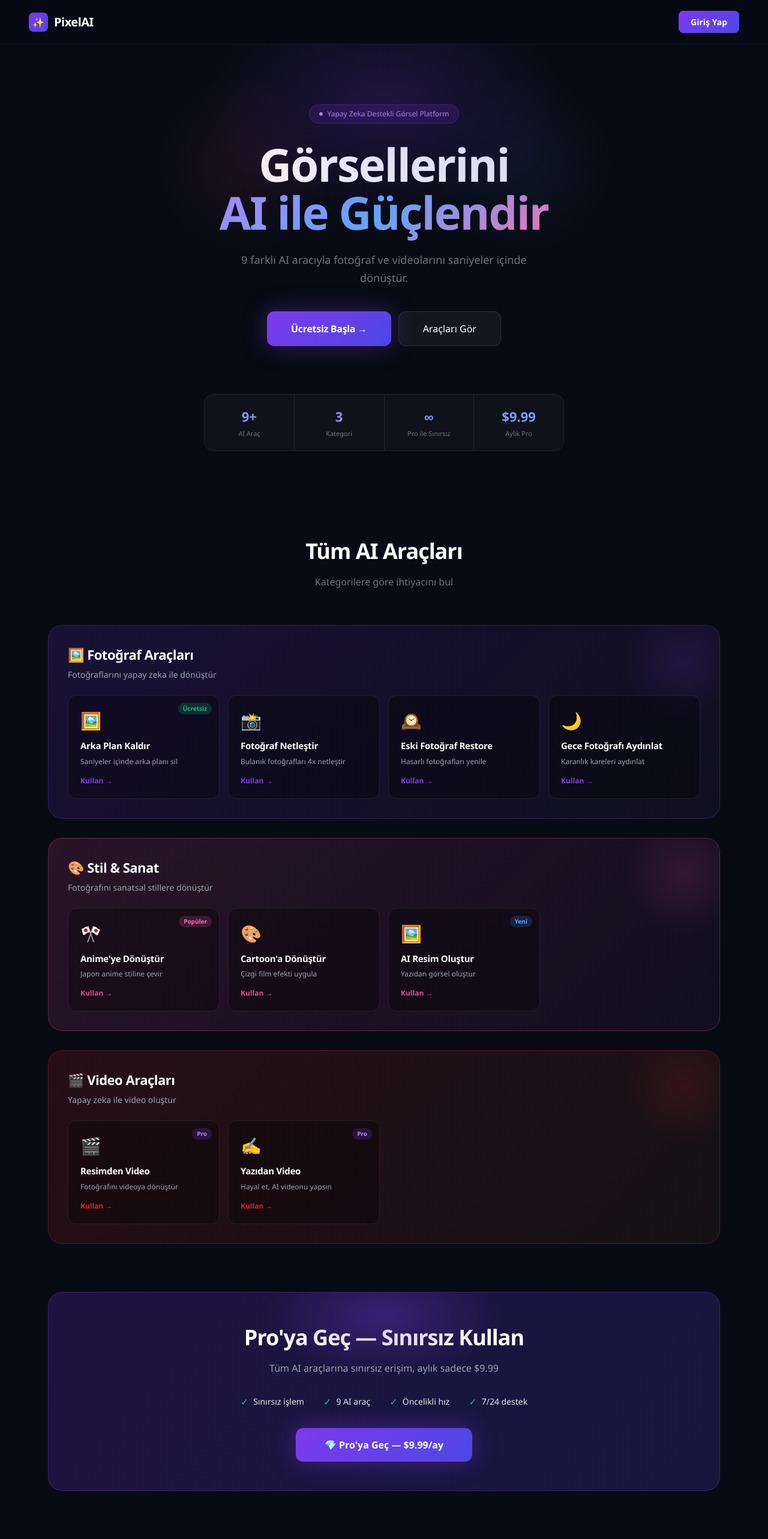
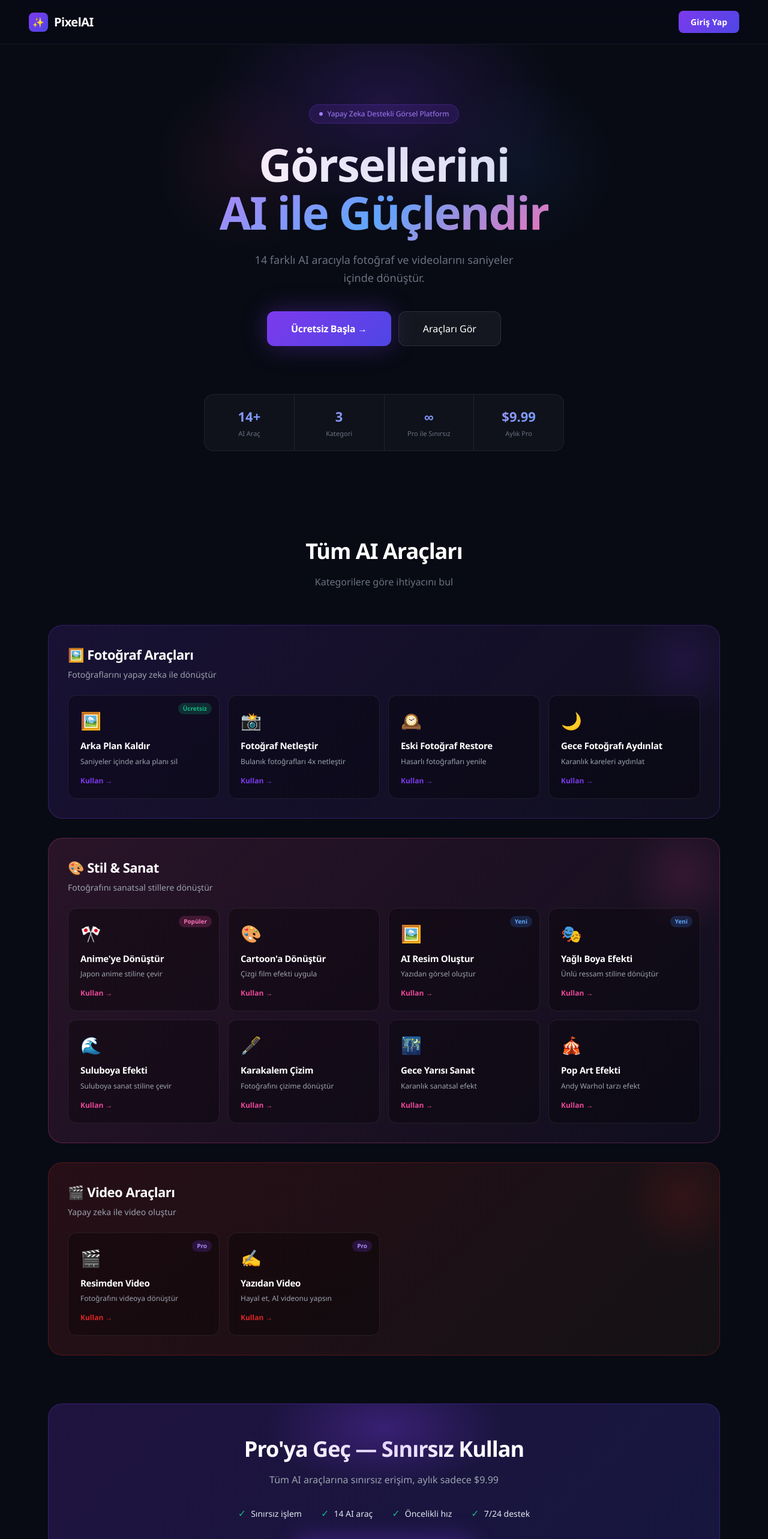
Before and after one commit to mehmetayhann247-ai/pixelai, a Next.js app: page / in a window 1280 px wide. Shown: the top 2566 px of the page at 60% size. Built offline with nearby package versions, Linux system fonts and the light colour scheme; no server answers.

Commit message:
Stil Sanat kategorisine yeni efektler eklendi

```diff
--- a/app/page.tsx
+++ b/app/page.tsx
@@ -50,6 +50,11 @@ export default function Home() {
         { icon: "🎌", title: "Anime'ye Dönüştür", desc: "Japon anime stiline çevir", href: "/anime", badge: "Popüler" },
         { icon: "🎨", title: "Cartoon'a Dönüştür", desc: "Çizgi film efekti uygula", href: "/cartoon", badge: null },
         { icon: "🖼️", title: "AI Resim Oluştur", desc: "Yazıdan görsel oluştur", href: "/text-to-image", badge: "Yeni" },
+        { icon: "🎭", title: "Yağlı Boya Efekti", desc: "Ünlü ressam stiline dönüştür", href: "/oil-paint", badge: "Yeni" },
+        { icon: "🌊", title: "Suluboya Efekti", desc: "Suluboya sanat stiline çevir", href: "/watercolor", badge: null },
+        { icon: "🖋️", title: "Karakalem Çizim", desc: "Fotoğrafını çizime dönüştür", href: "/sketch", badge: null },
+        { icon: "🌃", title: "Gece Yarısı Sanat", desc: "Karanlık sanatsal efekt", href: "/midnight", badge: null },
+        { icon: "🎪", title: "Pop Art Efekti", desc: "Andy Warhol tarzı efekt", href: "/popart", badge: null },
       ]
     },
     {
@@ -66,27 +71,17 @@ export default function Home() {
   ];
 
   const stats = [
-    { value: "9+", label: "AI Araç" },
+    { value: "14+", label: "AI Araç" },
     { value: "3", label: "Kategori" },
     { value: "∞", label: "Pro ile Sınırsız" },
     { value: "$9.99", label: "Aylık Pro" },
   ];
 
   return (
-    <main style={{
-      minHeight: "100vh",
-      background: "#080b14",
-      color: "white",
-      fontFamily: "'Segoe UI', sans-serif",
-    }}>
+    <main style={{ minHeight: "100vh", background: "#080b14", color: "white", fontFamily: "'Segoe UI', sans-serif" }}>
 
       {/* Navbar */}
-      <nav style={{
-        display: "flex", alignItems: "center", justifyContent: "space-between",
-        padding: "18px 48px", borderBottom: "1px solid rgba(255,255,255,0.06)",
-        backdropFilter: "blur(20px)", position: "sticky", top: 0, zIndex: 100,
-        background: "rgba(8,11,20,0.9)"
-      }}>
+      <nav style={{ display: "flex", alignItems: "center", justifyContent: "space-between", padding: "18px 48px", borderBottom: "1px solid rgba(255,255,255,0.06)", backdropFilter: "blur(20px)", position: "sticky", top: 0, zIndex: 100, background: "rgba(8,11,20,0.9)" }}>
         <div style={{ display: "flex", alignItems: "center", gap: "10px" }}>
           <div style={{ width: "32px", height: "32px", borderRadius: "8px", background: "linear-gradient(135deg, #7c3aed, #4f46e5)", display: "flex", alignItems: "center", justifyContent: "center", fontSize: "16px" }}>✨</div>
           <span style={{ fontSize: "20px", fontWeight: "800", letterSpacing: "-0.5px" }}>PixelAI</span>
@@ -127,7 +122,7 @@ export default function Home() {
         </h1>
 
         <p style={{ fontSize: "18px", color: "#6b7280", marginBottom: "40px", maxWidth: "480px", margin: "0 auto 40px", lineHeight: 1.7 }}>
-          9 farklı AI aracıyla fotoğraf ve videolarını saniyeler içinde dönüştür.
+          14 farklı AI aracıyla fotoğraf ve videolarını saniyeler içinde dönüştür.
         </p>
 
         <div style={{ display: "flex", gap: "12px", justifyContent: "center", flexWrap: "wrap", marginBottom: "80px" }}>
@@ -140,7 +135,7 @@ export default function Home() {
         </div>
 
         {/* Stats */}
-        <div style={{ display: "flex", justifyContent: "center", gap: "0", maxWidth: "600px", margin: "0 auto", background: "rgba(255,255,255,0.03)", border: "1px solid rgba(255,255,255,0.07)", borderRadius: "16px", overflow: "hidden" }}>
+        <div style={{ display: "flex", justifyContent: "center", maxWidth: "600px", margin: "0 auto", background: "rgba(255,255,255,0.03)", border: "1px solid rgba(255,255,255,0.07)", borderRadius: "16px", overflow: "hidden" }}>
           {stats.map((s, i) => (
             <div key={s.label} style={{ flex: 1, padding: "20px 16px", textAlign: "center", borderRight: i < stats.length - 1 ? "1px solid rgba(255,255,255,0.07)" : "none" }}>
               <div style={{ fontSize: "22px", fontWeight: "900", background: "linear-gradient(135deg, #a78bfa, #60a5fa)", WebkitBackgroundClip: "text", WebkitTextFillColor: "transparent" }}>{s.value}</div>
@@ -165,7 +160,7 @@ export default function Home() {
                 <h3 style={{ fontSize: "22px", fontWeight: "800", marginBottom: "6px", letterSpacing: "-0.5px" }}>{cat.title}</h3>
                 <p style={{ color: "#9ca3af", fontSize: "14px" }}>{cat.desc}</p>
               </div>
-              <div style={{ display: "grid", gridTemplateColumns: "repeat(auto-fill, minmax(220px, 1fr))", gap: "14px" }}>
+              <div style={{ display: "grid", gridTemplateColumns: "repeat(auto-fill, minmax(200px, 1fr))", gap: "14px" }}>
                 {cat.tools.map((tool) => (
                   <div key={tool.title} onClick={() => window.location.href = tool.href}
                     style={{ background: "rgba(0,0,0,0.3)", border: "1px solid rgba(255,255,255,0.08)", borderRadius: "14px", padding: "20px", cursor: "pointer", transition: "all 0.2s", position: "relative" }}
@@ -195,7 +190,7 @@ export default function Home() {
             <h2 style={{ fontSize: "36px", fontWeight: "900", marginBottom: "12px", letterSpacing: "-1px" }}>Pro'ya Geç — Sınırsız Kullan</h2>
             <p style={{ color: "#9ca3af", fontSize: "16px", marginBottom: "32px" }}>Tüm AI araçlarına sınırsız erişim, aylık sadece $9.99</p>
             <div style={{ display: "flex", gap: "32px", justifyContent: "center", marginBottom: "32px", flexWrap: "wrap" }}>
-              {["Sınırsız işlem", "9 AI araç", "Öncelikli hız", "7/24 destek"].map(f => (
+              {["Sınırsız işlem", "14 AI araç", "Öncelikli hız", "7/24 destek"].map(f => (
                 <div key={f} style={{ display: "flex", alignItems: "center", gap: "8px", fontSize: "14px", color: "#e2e8f0" }}>
                   <span style={{ color: "#10b981", fontSize: "16px" }}>✓</span> {f}
                 </div>
```
